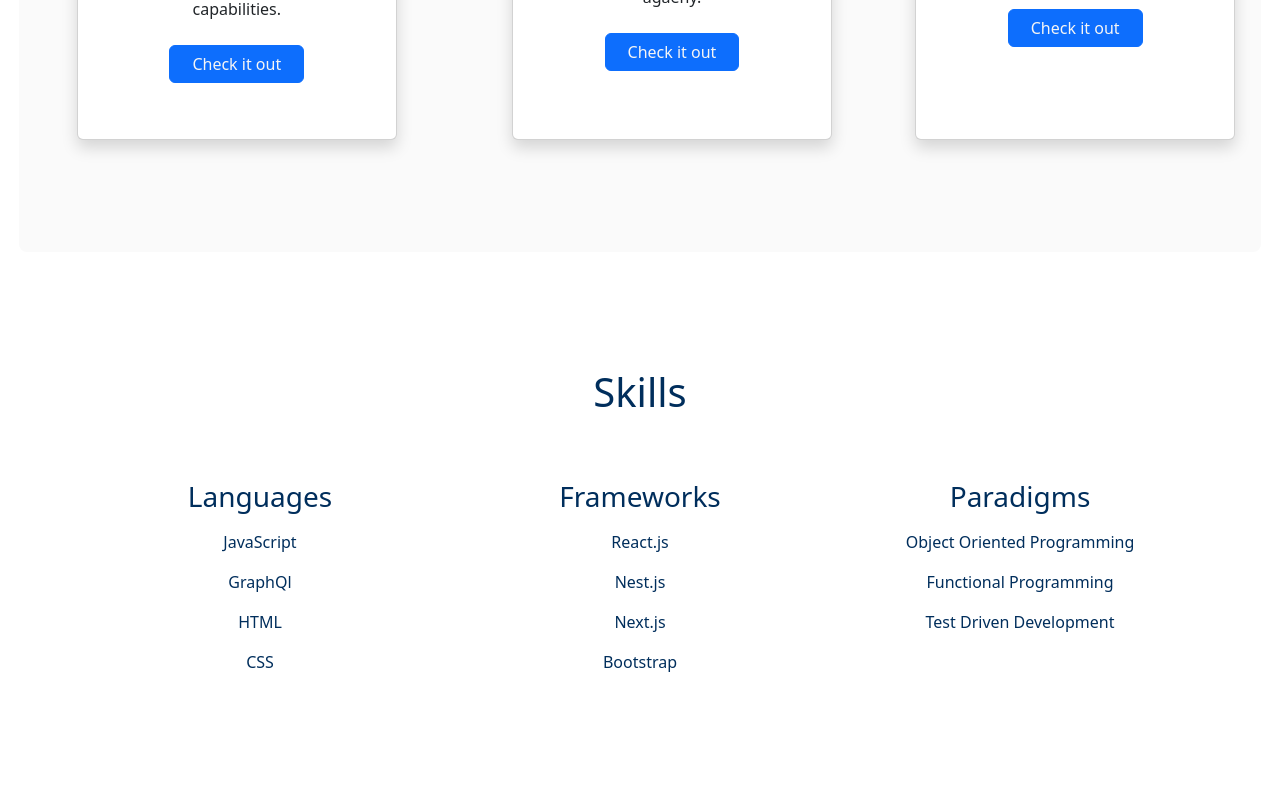
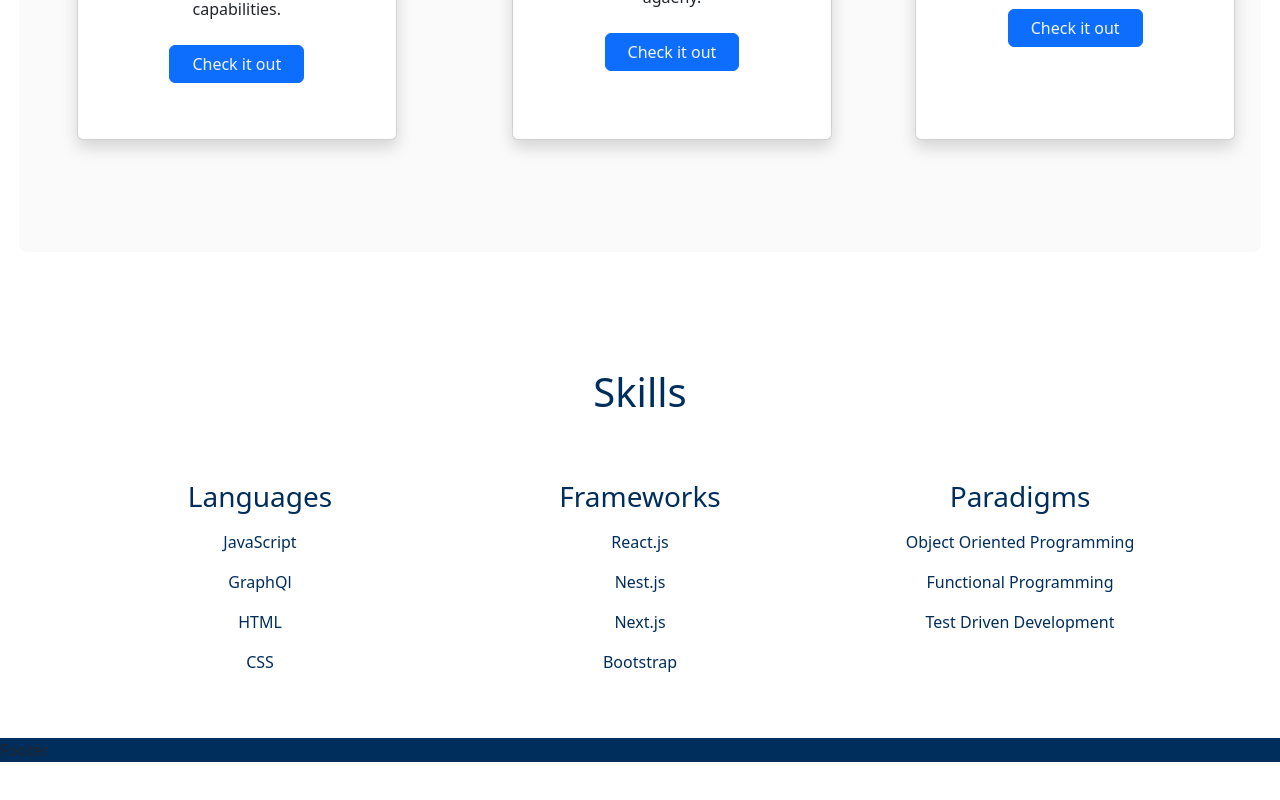
Before and after one commit to j4rola/my-portfolio, a Next.js app: page / in a window 1280 px wide. Shown: the part 1218-2018 px from the top of the page. Built offline with nearby package versions, Linux system fonts and the light colour scheme; no server answers.

Commit message:
testing footer

```diff
--- a/pages/index.js
+++ b/pages/index.js
@@ -13,6 +13,7 @@ import Projects from '../components/Projects';
 import Button from 'react-bootstrap/Button';
 import { GiPineapple } from "react-icons/gi";
 import 'bootstrap/dist/css/bootstrap.min.css';
+import Footer from "../components/Footer";
 
 export default function Home() {
 
@@ -85,6 +86,10 @@ export default function Home() {
         <Skills></Skills>
       </section>
 
+      <section>
+        <Footer/>
+      </section>
+
       <div className='ghost-y-100'></div>
 
     </div>
```
